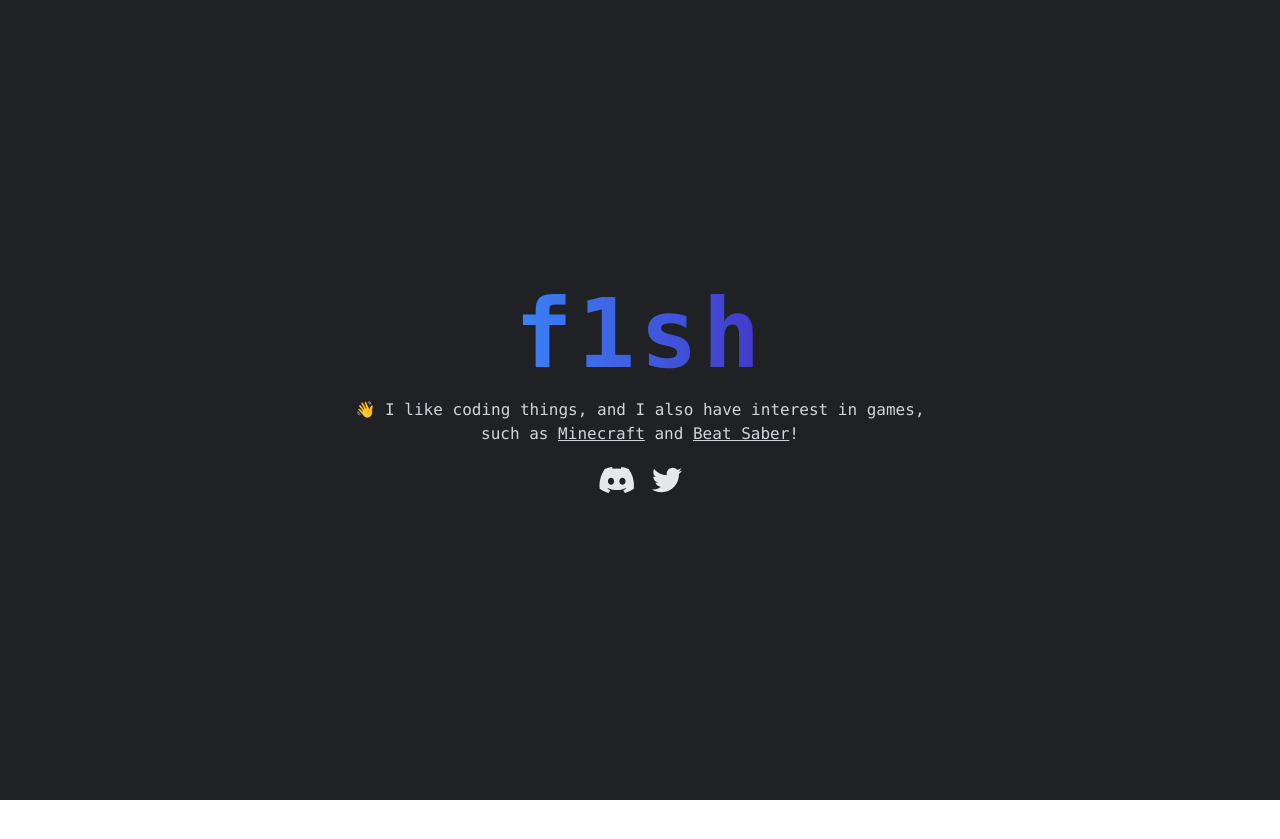
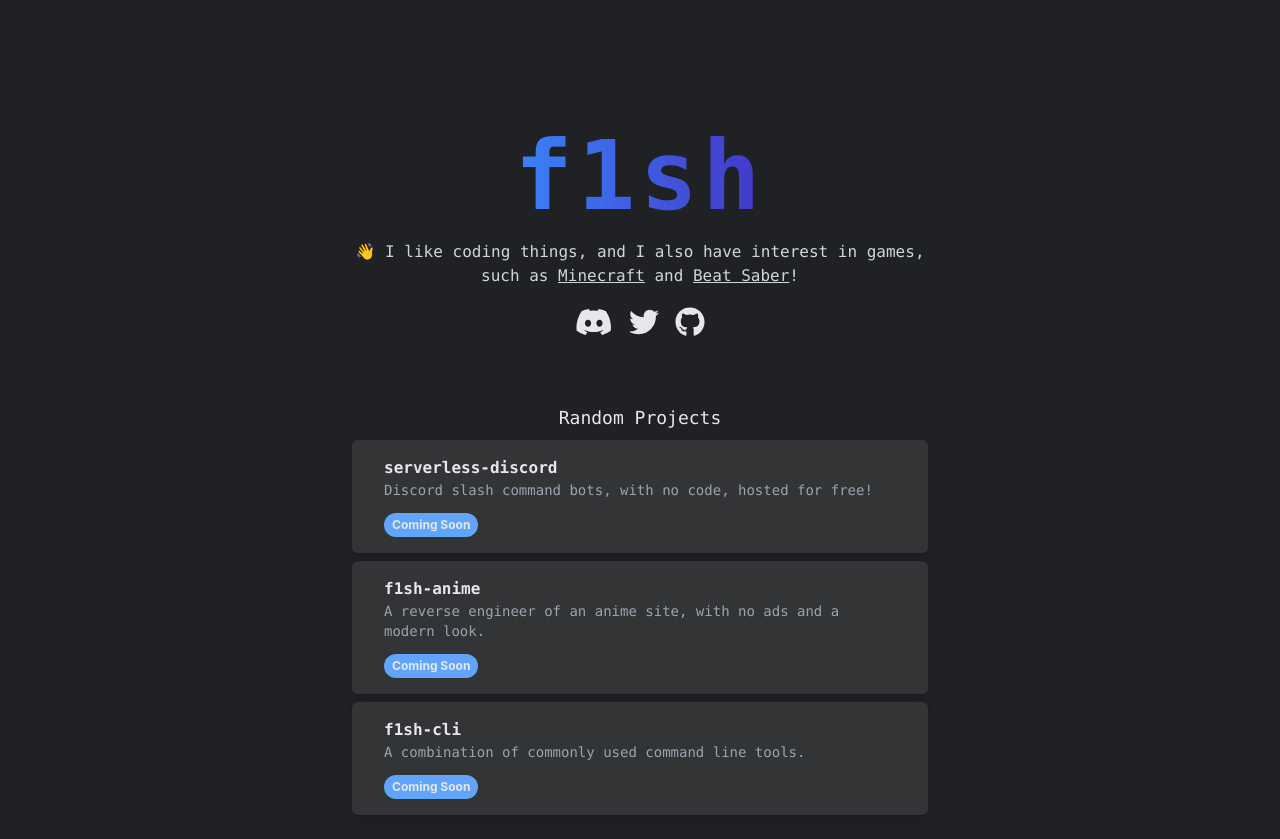
Before and after one commit to f1shy-dev/f1sh.me, a Next.js app: page / in a window 1280 px wide. Before the commit the page ends 800 px from the top, so only its background shows below. Built offline with nearby package versions, Linux system fonts and the light colour scheme.

Commit message:
feat: project cards

```diff
--- /dev/null
+++ b/components/ProjectCard.jsx
@@ -0,0 +1,26 @@
+/* eslint-disable react/prop-types */
+
+import React from 'react';
+export const ProjectCard = (props) => (
+  <div
+    className={`shadow-lg rounded-md bg-[#333436] flex flex-col py-4 px-8 text-left w-full mb-2`}
+  >
+    <span
+      className={`text-base font-semibold font-mono no-underline`}
+    >
+      {props.name}
+    </span>
+    <span className={`text-sm text-gray-400 font-mono`}>
+      {props.desc}
+    </span>
+    {props.comingSoon && (
+      <div>
+        <div
+          className={`rounded-full text-xs bg-blue-400 py-1 px-2 inline-block font-bold`}
+        >
+          Coming Soon
+        </div>
+      </div>
+    )}
+  </div>
+);
--- a/package.json
+++ b/package.json
@@ -1,6 +1,6 @@
 {
   "name": "f1sh-site",
-  "version": "0.1.0",
+  "version": "1.0.0",
   "private": true,
   "scripts": {
     "dev": "next dev",
@@ -36,7 +36,8 @@
     "eslint-plugin-import": "^2.22.1",
     "eslint-plugin-node": "^11.1.0",
     "eslint-plugin-promise": "^4.3.1",
-    "eslint-plugin-react": "^7.23.2"
+    "eslint-plugin-react": "^7.23.2",
+    "tailwind-scrollbar": "^1.3.0"
   },
   "config": {
     "commitizen": {
--- a/pages/index.js
+++ b/pages/index.js
@@ -2,15 +2,17 @@ import React, { useState } from 'react';
 import { FontAwesomeIcon } from '@fortawesome/react-fontawesome';
 import {
   faDiscord,
+  faGithub,
   faTwitter,
 } from '@fortawesome/free-brands-svg-icons';
 import Head from 'next/head';
+import { ProjectCard } from '../components/ProjectCard';
 
 export default function Home() {
   const [notifVisible, setNotifVisible] = useState(false);
   return (
     <div
-      className={`flex-center-col bg-[#1f2124] w-screen h-screen text-center`}
+      className={`flex-center-col bg-[#1f2124] h-full text-center pt-32`}
     >
       <Head>
         <title>f1sh.me</title>
@@ -65,15 +67,33 @@ export default function Home() {
             setTimeout(() => setNotifVisible(false), 5000);
           }}
         />
-        <a href="https://twitter.com/vishyfishy2">
+        <a href="https://twitter.com/vishyfishy2" className={`mr-4`}>
           <FontAwesomeIcon icon={faTwitter} />
+        </a>
+        <a href="https://github.com/f1shy-dev">
+          <FontAwesomeIcon icon={faGithub} />
         </a>
       </div>
 
       <div
-        className={`flex-col color-current text-gray-200 text-3xl mt-4`}
+        className={`flex-col color-current text-gray-200 text-3xl mt-16 mx-4 max-w-xl mb-4`}
       >
-        <p className={`font-mono text-sm `}></p>
+        <p className={`font-mono text-lg mb-2`}>Random Projects</p>
+        <ProjectCard
+          name="serverless-discord"
+          desc="Discord slash command bots, with no code, hosted for free!"
+          comingSoon={true}
+        />
+        <ProjectCard
+          name="f1sh-anime"
+          desc="A reverse engineer of an anime site, with no ads and a modern look."
+          comingSoon={true}
+        />
+        <ProjectCard
+          name="f1sh-cli"
+          desc="A combination of commonly used command line tools."
+          comingSoon={true}
+        />
       </div>
 
       <div
--- a/tailwind.config.js
+++ b/tailwind.config.js
@@ -1,12 +1,15 @@
 module.exports = {
-  purge: ['./pages/**/*.{js,ts,jsx,tsx}'],
+  purge: [
+    './pages/**/*.{js,ts,jsx,tsx}',
+    './components/**/*.{js,ts,jsx,tsx}',
+  ],
   darkMode: false, // or 'media' or 'class'
-  mode: 'jit'
+  mode: 'jit',
   //   theme: {
   //     extend: {},
   //   },
   //   variants: {
   //     extend: {},
   //   },
-//   plugins: [],
-}
+  plugins: [require('tailwind-scrollbar')],
+};
```
Also changed, not shown: pages/_app.js (+5 -3 lines), 1 other file (tests, documents, lock files or other folders). Lines whose indentation alone changed are shown as unchanged.
